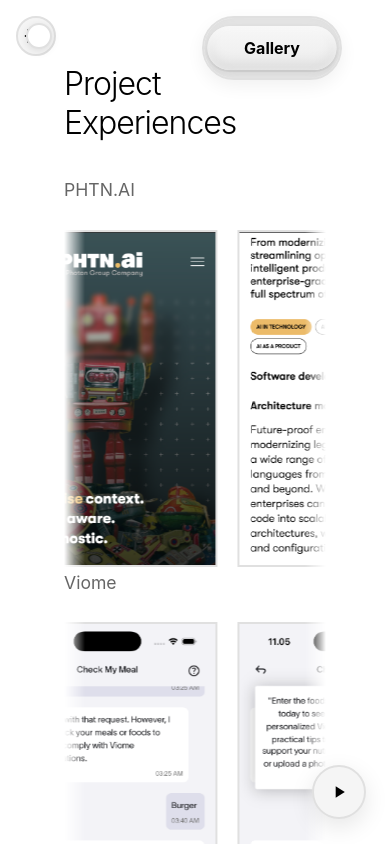
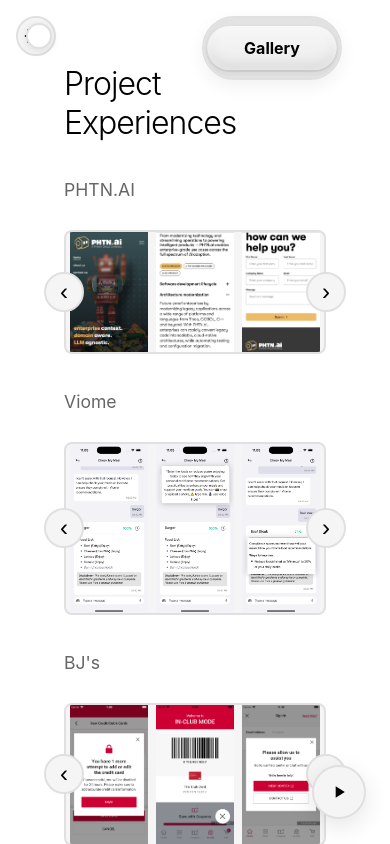
Before and after one commit to satiarahman/satia-portfolio, a Next.js app: page /gallery in a window 390 px wide. Shown: the top 844 px of the page. Built offline with nearby package versions, Linux system fonts and the light colour scheme.

Commit message:
adjust carousel

```diff
--- a/app/gallery/page.tsx
+++ b/app/gallery/page.tsx
@@ -1,71 +1,130 @@
-import Image from "next/image";
+"use client";
+import Image, { StaticImageData } from "next/image";
+import { useState, useRef, useCallback } from "react";
 import { galleryBjs } from "./bjs";
 import { galleryViome } from "./viome";
 import { galleryPhtn } from "./phtnAi";
+
+type CarouselProps = {
+  images: StaticImageData[];
+  label: string;
+  sizes: string;
+};
+
+const VISIBLE = 3;
+
+function Carousel({ images, label, sizes }: CarouselProps) {
+  // Clone VISIBLE slides at each end for seamless looping
+  const clonesBefore = images.slice(-VISIBLE);
+  const clonesAfter = images.slice(0, VISIBLE);
+  const track = [...clonesBefore, ...images, ...clonesAfter];
+
+  // Start at the first real image (after the clones-before)
+  const [index, setIndex] = useState(VISIBLE);
+  const [transitioning, setTransitioning] = useState(true);
+  const isAnimating = useRef(false);
+
+  const slidePercent = 100 / VISIBLE;
+
+  const go = useCallback(
+    (dir: 1 | -1) => {
+      if (isAnimating.current) return;
+      isAnimating.current = true;
+      setTransitioning(true);
+      setIndex((i) => i + dir);
+    },
+    []
+  );
+
+  // After the CSS transition ends, silently jump if we're on a clone
+  const handleTransitionEnd = useCallback(() => {
+    isAnimating.current = false;
+    setIndex((i) => {
+      const realCount = images.length;
+      // Jumped past the end clones → jump to real start
+      if (i >= VISIBLE + realCount) {
+        setTransitioning(false);
+        return VISIBLE;
+      }
+      // Jumped before the start clones → jump to real end
+      if (i < VISIBLE) {
+        setTransitioning(false);
+        return VISIBLE + realCount - 1;
+      }
+      return i;
+    });
+  }, [images.length]);
+
+  return (
+    <div className="carousel-manual" aria-label={label}>
+      <button
+        className="carousel-btn carousel-btn--prev"
+        onClick={() => go(-1)}
+        aria-label="Previous image"
+      >
+        ‹
+      </button>
+
+      <div className="carousel-manual-viewport">
+        <div
+          className="carousel-manual-track"
+          style={{
+            transform: `translateX(-${index * slidePercent}%)`,
+            transition: transitioning ? "transform 320ms cubic-bezier(0.22, 1, 0.36, 1)" : "none",
+          }}
+          onTransitionEnd={handleTransitionEnd}
+        >
+          {track.map((src, idx) => (
+            <div key={idx} className="carousel-manual-slide">
+              <Image
+                src={src}
+                alt={`${label} image ${(idx % images.length) + 1}`}
+                className="carousel-img"
+                sizes={sizes}
+                priority={idx < VISIBLE * 2}
+              />
+            </div>
+          ))}
+        </div>
+      </div>
+
+      <button
+        className="carousel-btn carousel-btn--next"
+        onClick={() => go(1)}
+        aria-label="Next image"
+      >
+        ›
+      </button>
+    </div>
+  );
+}
+
 export default function GalleryPage() {
-  // Duplicate enough times to ensure seamless infinite scroll (track width > 200%)
-  const repeatedBJS = new Array(6).fill(0).flatMap(() => galleryBjs);
-  const repeatedViome = new Array(6).fill(0).flatMap(() => galleryViome);
-  const repeatedPhtn = new Array(6).fill(0).flatMap(() => galleryPhtn);
   return (
     <div id="gallery">
       <div className="content-section">
         <h2>Project Experiences</h2>
 
         <p>PHTN.AI</p>
-        <div className="carousel" aria-label="Personal photos carousel">
-          <div className="carousel-viewport">
-            <div className="carousel-track">
-              {repeatedPhtn.map((src, idx) => (
-                <div key={idx} className="carousel-slide">
-                  <Image
-                    src={src}
-                    alt={`Gallery ${idx + 1}`}
-                    className="carousel-img"
-                    sizes="(max-width: 768px) 20vw, 10vw"
-                    priority={idx < 2}
-                  />
-                </div>
-              ))}
-            </div>
-          </div>
-        </div>
+        <Carousel
+          images={galleryPhtn}
+          label="PHTN.AI photos"
+          sizes="(max-width: 768px) 33vw, 33vw"
+        />
+
         <p>Viome</p>
-        <div className="carousel" aria-label="Personal photos carousel">
-          <div className="carousel-viewport">
-            <div className="carousel-track">
-              {repeatedViome.map((src, idx) => (
-                <div key={idx} className="carousel-slide">
-                  <Image
-                    src={src}
-                    alt={`Gallery ${idx + 1}`}
-                    className="carousel-img"
-                    sizes="(max-width: 768px) 20vw, 10vw"
-                    priority={idx < 2}
-                  />
-                </div>
-              ))}
-            </div>
-          </div>
-        </div>
-        <p>BJ's</p>
-        <div className="carousel" aria-label="Personal photos carousel">
-          <div className="carousel-viewport">
-            <div className="carousel-track">
-              {repeatedBJS.map((src, idx) => (
-                <div key={idx} className="carousel-slide">
-                  <Image
-                    src={src}
-                    alt={`Gallery ${idx + 1}`}
-                    className="carousel-img"
-                    sizes="(max-width: 768px) 60vw, 30vw"
-                    priority={idx < 2}
-                  />
-                </div>
-              ))}
-            </div>
-          </div>
-        </div>
+        <Carousel
+          images={galleryViome}
+          label="Viome photos"
+          sizes="(max-width: 768px) 33vw, 33vw"
+        />
+
+        <p>BJ&apos;s</p>
+        <Carousel
+          images={galleryBjs}
+          label="BJ's photos"
+          sizes="(max-width: 768px) 33vw, 33vw"
+        />
       </div>
     </div>
   );
--- a/app/globals.css
+++ b/app/globals.css
@@ -440,36 +440,66 @@
   padding: 2rem 0;
 }
 
-/* Auto-moving carousel */
-.carousel { position: relative; }
-.carousel-viewport {
+/* Manual click carousel */
+.carousel-manual {
+  position: relative;
+  display: flex;
+  align-items: center;
+  gap: 0.75rem;
+  margin-bottom: 2rem;
+}
+
+.carousel-manual-viewport {
+  width: 100%;
   overflow: hidden;
-  mask-image: linear-gradient(90deg, rgba(0,0,0,0) 0%, #000 8%, #000 92%, rgba(0,0,0,0) 100%);
-}
-.carousel-track {
-  display: flex;
-  gap: 1.25rem;
-  animation: slideX 45s linear infinite;
-}
-.carousel:hover .carousel-track { animation-play-state: paused; }
-
-.carousel-slide {
-  flex: 0 0 clamp(220px, 30vw, 360px);
-  /* height: clamp(140px, 20vw, 220px); */
   border: 2px solid var(--border);
   background: var(--bg-secondary);
+  border-radius: 8px;
+}
+
+.carousel-manual-track {
+  display: flex;
+}
+
+.carousel-manual-slide {
+  flex: 0 0 calc(100% / 3);
+  height: 100%;
   display: grid;
   place-items: center;
   overflow: hidden;
+  padding: 0 0.25rem;
 }
 
 .carousel-img { width: 100%; height: 100%; object-fit: cover; }
 
-/* Move two copies length so motion is seamless and continuous */
-@keyframes slideX {
-  from { transform: translateX(0); }
-  to { transform: translateX(-200%); }
+.carousel-btn {
+  position: absolute;
+  top: 50%;
+  transform: translateY(-50%);
+  z-index: 2;
+  width: 40px;
+  height: 40px;
+  border-radius: 50%;
+  border: 2px solid var(--border);
+  background: var(--bg-secondary);
+  color: var(--text-primary);
+  font-size: 1.5rem;
+  line-height: 1;
+  cursor: pointer;
+  display: flex;
+  align-items: center;
+  justify-content: center;
+  transition: background 0.2s ease, border-color 0.2s ease, transform 0.2s ease;
 }
+
+.carousel-btn:hover {
+  background: var(--bg-primary);
+  border-color: var(--text-primary);
+  transform: translateY(-50%) scale(1.1);
+}
+
+.carousel-btn--prev { left: -20px; }
+.carousel-btn--next { right: -20px; }
 
 .skills {
   display: flex;
```
Also changed, not shown: 1 other file (tests, documents, lock files or other folders).
